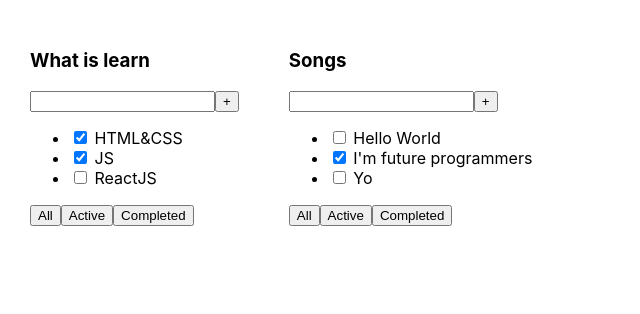
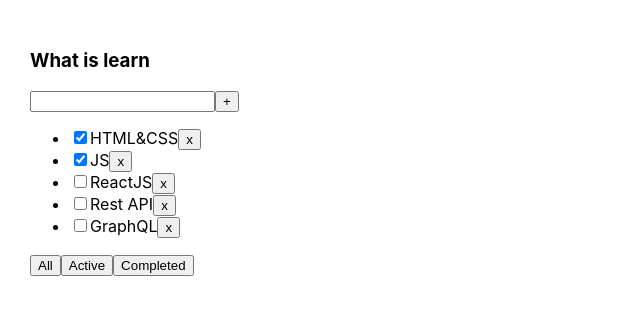
Before and after one commit to Taitanos/Todolist, a React (Create React App) app: page / in a window 1280 px wide. Shown: the top 314 px of the page, without its empty margins (0-640 px from the left). Built offline with nearby package versions, Linux system fonts and the light colour scheme.

Commit message:
add changeFilter, removeTask

```diff
--- a/src/App.tsx
+++ b/src/App.tsx
@@ -1,25 +1,44 @@
-import React from 'react';
+import React, {useState} from 'react';
 import './App.css';
 import Todolist from "./Todolist";
 
+export type FilterValuesType = "all" | "active" | "completed";
+
 function App() {
 
-    const tasks1 = [
-        {id:1, title: "HTML&CSS", isDone: true},
-        {id:2, title: "JS", isDone: true},
-        {id:3, title: "ReactJS", isDone: false},
-    ]
-    const tasks2 = [
-        {id:1, title: "Hello World", isDone: false},
-        {id:2, title: "I'm future programmers", isDone: true},
-        {id:3, title: "Yo", isDone: false},
-    ]
+    let [tasks, setTasks] = useState([
+        {id: 1, title: "HTML&CSS", isDone: true},
+        {id: 2, title: "JS", isDone: true},
+        {id: 3, title: "ReactJS", isDone: false},
+        {id: 4, title: "Rest API", isDone: false},
+        {id: 5, title: "GraphQL", isDone: false},
+    ])
 
+    let [filter, setFilter] = useState<FilterValuesType>("all");
+    let tasksForTodolist = tasks;
+    if (filter === "active") {
+        tasksForTodolist = tasks.filter(t => t.isDone === false);
+    }
+    if (filter === "completed") {
+        tasksForTodolist = tasks.filter(t => t.isDone === true);
+    }
+
+    function changeFilter(value: FilterValuesType) {
+        setFilter(value);
+    }
+
+    function removeTask(id: number) {
+        let filteredTask = tasks.filter(t => t.id !== id);
+        setTasks(filteredTask);
+    }
 
     return (
         <div className="App">
-            <Todolist title={"What is learn"} tasks={tasks1} />
-            <Todolist title={"Songs"} tasks={tasks2} />
+            <Todolist title = {"What is learn"}
+                      tasks = {tasksForTodolist}
+                      removeTask = {removeTask}
+                      changeFilter = {changeFilter}
+            />
         </div>
     );
 }
--- a/src/Todolist.tsx
+++ b/src/Todolist.tsx
@@ -1,4 +1,5 @@
 import React from "react";
+import {FilterValuesType} from "./App";
 
 
 type TaskType = {
@@ -9,6 +10,8 @@
 type PropsType = {
     title: string
     tasks: Array<TaskType>
+    removeTask: (tasks: number) => void
+    changeFilter: (value: FilterValuesType) => void
 }
 
 
@@ -20,14 +23,18 @@
             <button>+</button>
         </div>
         <ul>
-            <li><input type="checkbox" checked={props.tasks[0].isDone}/> <span>{props.tasks[0].title}</span></li>
-            <li><input type="checkbox" checked={props.tasks[1].isDone}/> <span>{props.tasks[1].title}</span></li>
-            <li><input type="checkbox" checked={props.tasks[2].isDone}/> <span>{props.tasks[2].title}</span></li>
+            {
+                props.tasks.map(t => <li key={t.id}>
+                    <input type={"checkbox"} checked={t.isDone}/>
+                    <span>{t.title}</span>
+                    <button onClick={() => {props.removeTask(t.id)}}>x</button>
+                </li>)
+            }
         </ul>
         <div>
-            <button>All</button>
-            <button>Active</button>
-            <button>Completed</button>
+            <button onClick={ () => {props.changeFilter("all")}}>All</button>
+            <button onClick={() => {props.changeFilter("active")}}>Active</button>
+            <button onClick={() => {props.changeFilter("completed")}}>Completed</button>
         </div>
     </div>
 }
```
